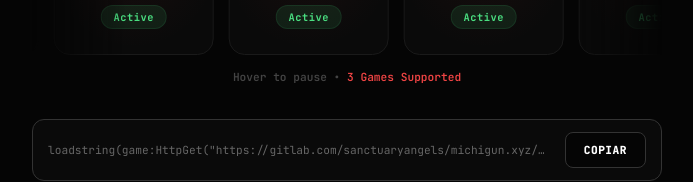
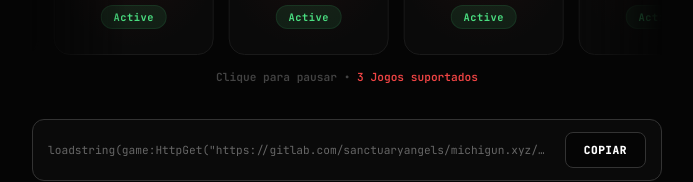
Before and after one commit to M0vi/michigun, a Next.js app: page / in a window 1280 px wide. Shown: the part 1417-1599 px from the top of the page, without its empty margins (293-986 px from the left). Built offline with nearby package versions, Linux system fonts and the light colour scheme.

Commit message:
update page.tsx

```diff
--- a/app/page.tsx
+++ b/app/page.tsx
@@ -193,7 +193,7 @@ export default function Home() {
         </div>
 
         <div className="hover-info">
-          Hover to pause • <span className="t-red">{CONFIG.games.length} Games Supported</span>
+          Clique para pausar • <span className="t-red">{CONFIG.games.length} Jogos suportados</span>
         </div>
       </section>
 
```
